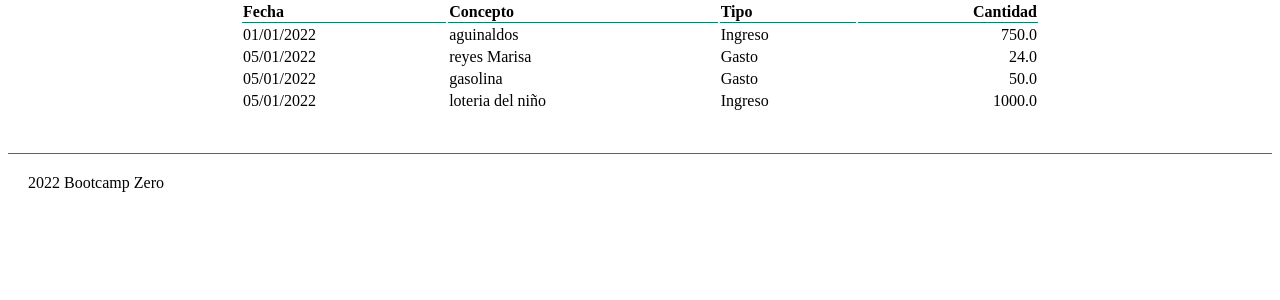
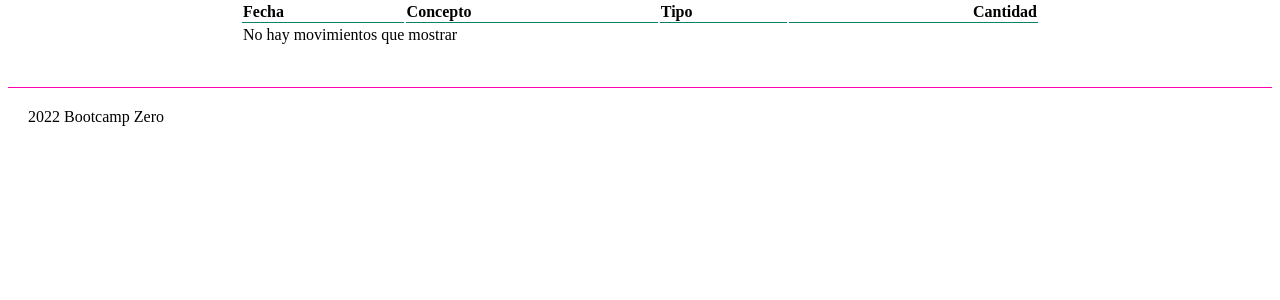
Before and after one commit to FernandoSobrino/hello-flask, a Flask app: page / in a window 1280 px wide. Shown: the part 83-383 px from the top of the page. Run offline with Flask 2, Linux system fonts and the light colour scheme.

Commit message:
feat: mostrar mensaje no movimientos en el programa

```diff
--- a/balance/__init__.py
+++ b/balance/__init__.py
@@ -1,5 +1,5 @@
 from flask import Flask
 
-FICHERO = "balance/data/movimientos.csv"
+FICHERO = "balance/data/_movimientos.csv"
 
 app = Flask(__name__)
--- /dev/null
+++ b/balance/data/_movimientos.csv
@@ -0,0 +1 @@
+fecha,concepto,tipo,cantidad
--- a/balance/models.py
+++ b/balance/models.py
@@ -8,11 +8,13 @@ Un movimiento debe tener:
 4. Cantidad
 """
 import csv
+from datetime import date, datetime
+from time import strftime
 from . import FICHERO
 
+
 class Movimiento:
-
-    def __init__(self,fecha,concepto,tipo,cantidad):
+    def __init__(self, fecha, concepto, tipo, cantidad):
         self.fecha = fecha
         self.concepto = concepto
         self.tipo = tipo
@@ -21,10 +23,13 @@ class Movimiento:
 
 class ListaMovimientos:
     def __init__(self):
-        self.lista_movimientos = []
+        self.movimientos = []
 
     def leer_archivo(self):
         with open(FICHERO, "r") as fichero:
             reader = csv.DictReader(fichero)
             for linea in reader:
-                self.lista_movimientos.append(linea)
+                # self.lista_movimientos.append(linea)
+                mov = Movimiento(linea["fecha"], linea["concepto"],
+                                 linea["tipo"], linea["cantidad"])
+                self.movimientos.append(mov)
--- a/balance/templates/inicio.html
+++ b/balance/templates/inicio.html
@@ -26,6 +26,7 @@
         <th class="titulo-tabla">Tipo</th>
         <th class="titulo-tabla numero">Cantidad</th>
       </tr>
+      {% if movs %}
         {% for mov in movs %}
         <tr>
           <td>{{ mov.fecha }}</td>
@@ -40,6 +41,11 @@
           <td class="numero">{{ mov.cantidad }}</td>
         </tr>
         {% endfor %}
+      {% else %}
+        <tr>
+          <td colspan="4">No hay movimientos que mostrar</td>
+        </tr>
+      {% endif %}
     </table>
   </main>
   <footer class="pie-de-pagina">2022 Bootcamp Zero</footer>
--- a/balance/views.py
+++ b/balance/views.py
@@ -2,6 +2,7 @@ from flask import render_template
 
 from balance import app
 from .models import ListaMovimientos
+
 
 @app.route('/')
 def home():
@@ -10,7 +11,7 @@ def home():
     """
     movimientos = ListaMovimientos()
     movimientos.leer_archivo()
-    return render_template("inicio.html",movs=movimientos.lista_movimientos)
+    return render_template("inicio.html", movs=movimientos.movimientos)
 
 
 @app.route('/nuevo')
```
Lines whose indentation alone changed are shown as unchanged.
